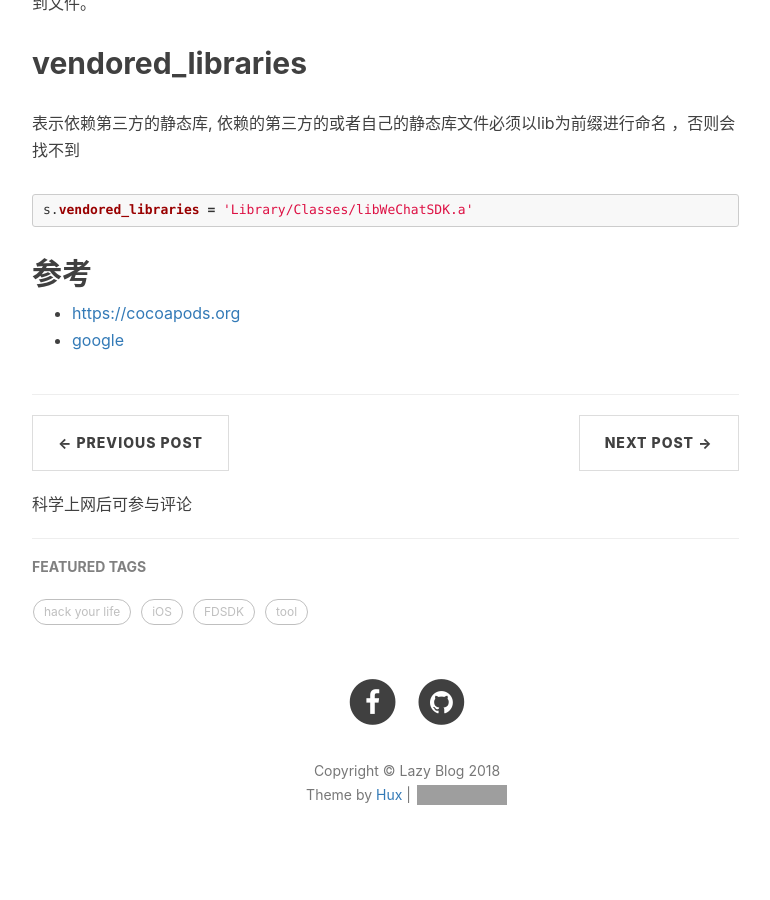
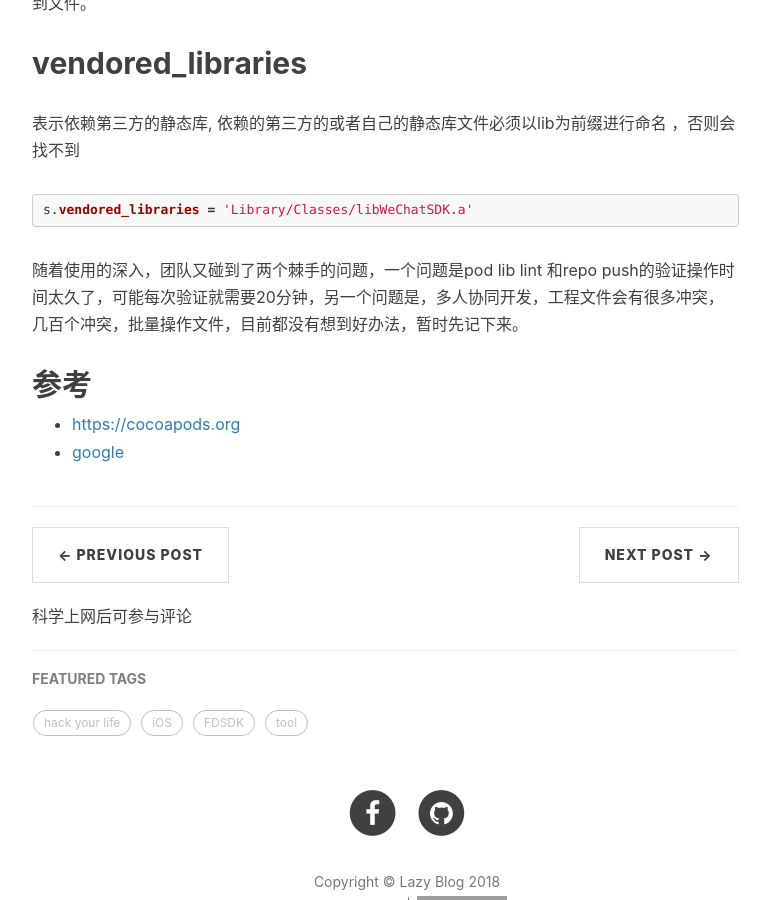
Before and after one commit to toolazytoname/toolazytoname.github.io, a Jekyll site: the page built from _posts/2018-07-04-private-podspec-FAQ.markdown, in a window 1280 px wide and 900 px high, scrolled down 1754 px. Shown: the whole window, without its empty margins (233-1003 px from the left). Built offline with Jekyll 4.4.1, drawn with Linux system fonts in a browser that asks for light colours; nearby versions of some CDN libraries; comment, search, counter and statistics services are not loaded; grey boxes are pictures that could not be loaded.

Commit message:
edit 2018-07-04-private-podspec-FAQ.markdown

```diff
--- a/_posts/2018-07-04-private-podspec-FAQ.markdown
+++ b/_posts/2018-07-04-private-podspec-FAQ.markdown
@@ -68,6 +68,10 @@ s.vendored_libraries = 'Library/Classes/libWeChatSDK.a'
 
 
 
+
+随着使用的深入，团队又碰到了两个棘手的问题，一个问题是pod lib lint  和repo push的验证操作时间太久了，可能每次验证就需要20分钟，另一个问题是，多人协同开发，工程文件会有很多冲突，几百个冲突，批量操作文件，目前都没有想到好办法，暂时先记下来。
+
+
 ## 参考
 
 * [https://cocoapods.org](https://cocoapods.org)
```
